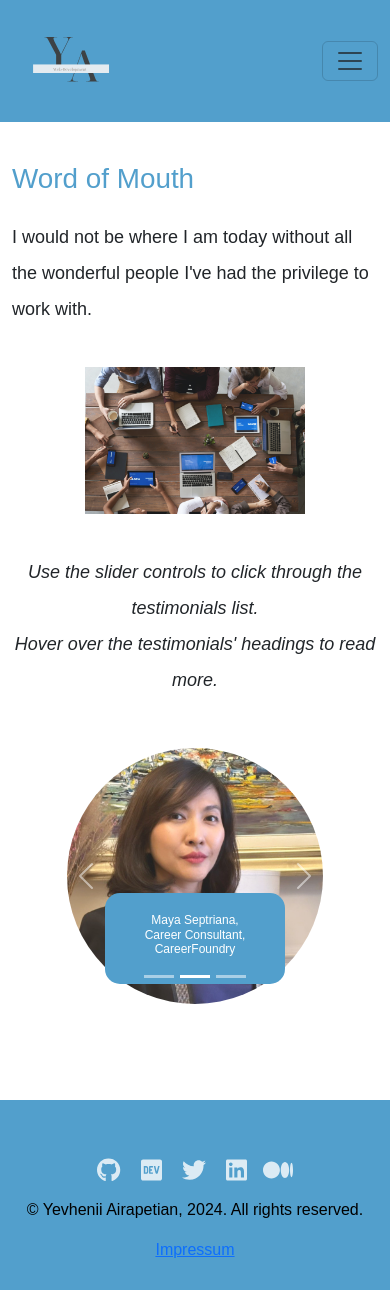
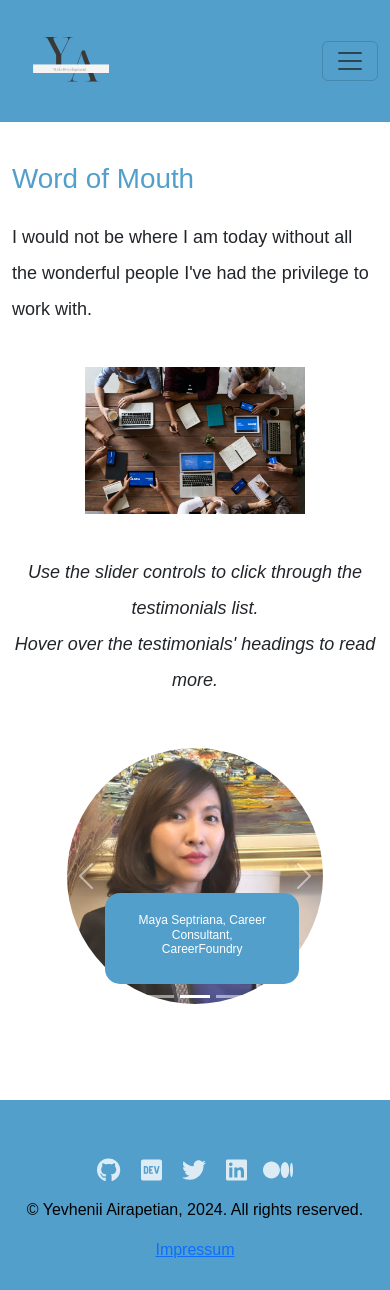
Before and after one commit to yevheniiairapetian/portfolio, a React (Create React App) app in the folder portfolio/: page /testimonials in a window 390 px wide. Built offline with nearby package versions, Linux system fonts and the light colour scheme.

Commit message:
feat: update testimonials view styling

```diff
--- a/portfolio/src/components/testimonials-slider/css/slider.css
+++ b/portfolio/src/components/testimonials-slider/css/slider.css
@@ -2,19 +2,25 @@
     font-family: "Montserrat", sans-serif;
 }
 
-img{
+.testim-image{
+    margin: 0 auto;
     width: 100%;
+    max-width: 300px;
     height:auto;
     opacity:0.9;
 }
 
 .carousel-caption{
     font-size:0px;
+    width: 100%;
+    max-width: 350px;
+    margin: 0 auto;
     background-color: #529fcc;
     /* width: 100%; */
-    padding:10px 30px;
+    padding:2.25rem 30px;
     right:0;
     left:0;
+    bottom:0.25rem;
     border-radius: 15px;
 }
 
@@ -32,9 +38,22 @@ img{
     transition: font-size 200ms ease-in-out;
 }
 
+.carousel-indicators {
+bottom:-20px !important;
+}
+
+.carousel-indicators [data-bs-target]{
+    background-color: #fff !important;
+}
+
 @media screen and (max-width: 980px){
     .carousel-caption{
         font-size:0px;
+        margin: 0 auto;
+        width: 100%;
+        max-width: 194px;
+        left:0;
+        right:0;
     }
     .carousel-caption:hover{
         font-size:12px;
--- a/portfolio/src/components/testimonials-slider/testimonials-slider.jsx
+++ b/portfolio/src/components/testimonials-slider/testimonials-slider.jsx
@@ -16,7 +16,7 @@ export const UncontrolledExample = () => {
             <Col>
             <Carousel className="w-75 m-auto">
       <Carousel.Item>
-        <Image src={testimonialsPicture1} roundedCircle text="First slide" />
+        <Image className="testim-image" src={testimonialsPicture1} roundedCircle text="First slide" />
         <Carousel.Caption className="carousel-caption">
           <h3 className="carousel-heading">Nizar Triki, Software Engineering Manager chez Expensya</h3>
           <cite>I had the opportunity to mentor Yevhenii
@@ -28,19 +28,18 @@ export const UncontrolledExample = () => {
         </Carousel.Caption>
       </Carousel.Item>
       <Carousel.Item>
-        <Image src={testimonialsPicture2} roundedCircle circular text="Second slide" />
+        <Image className="testim-image" src={testimonialsPicture2} roundedCircle circular text="Second slide" />
         <Carousel.Caption className="carousel-caption">
           <h3 className="carousel-heading">Maya Septriana, Career Consultant, CareerFoundry</h3>
           <cite>Yevhenii is someone that is so easy to
                                                         collaborate with. He always strives for excellence. Every time I
                                                         give him feedback he would be willing to listen and adjust the
-                                                        submission...
-                                                        <Link className="pl-2 text-white" target="_blank" to="https://www.linkedin.com/in/yevheniiairapetian/" >More</Link>
+                                                        submission...<Link className="pl-2 text-white" target="_blank" to="https://www.linkedin.com/in/yevheniiairapetian/" >More</Link>
                                                         </cite>
         </Carousel.Caption>
       </Carousel.Item>
       <Carousel.Item>
-        <Image src={testimonialsPicture3} roundedCircle text="Third slide" />
+        <Image className="testim-image" src={testimonialsPicture3} roundedCircle text="Third slide" />
         <Carousel.Caption className="carousel-caption">
           <h3 className="carousel-heading">Dejan Gogov, Web Developer, Wild Code School</h3>
           <cite>
```
